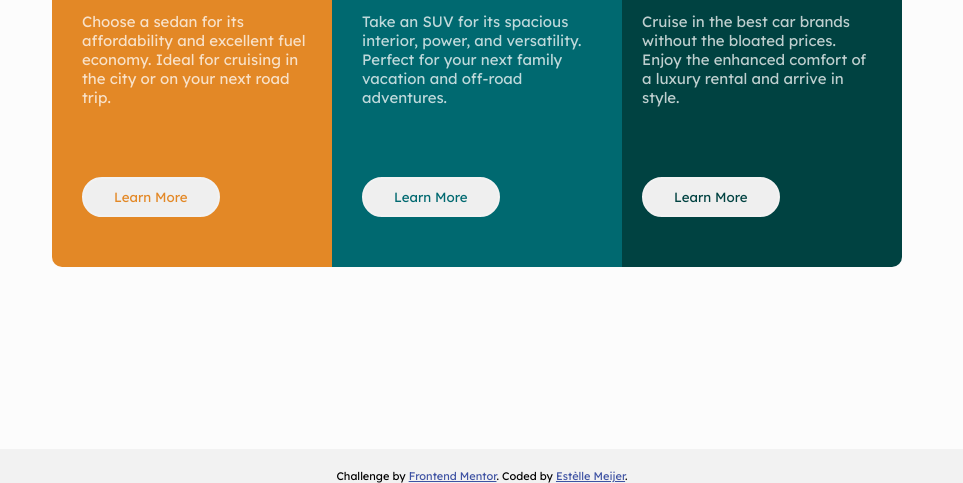
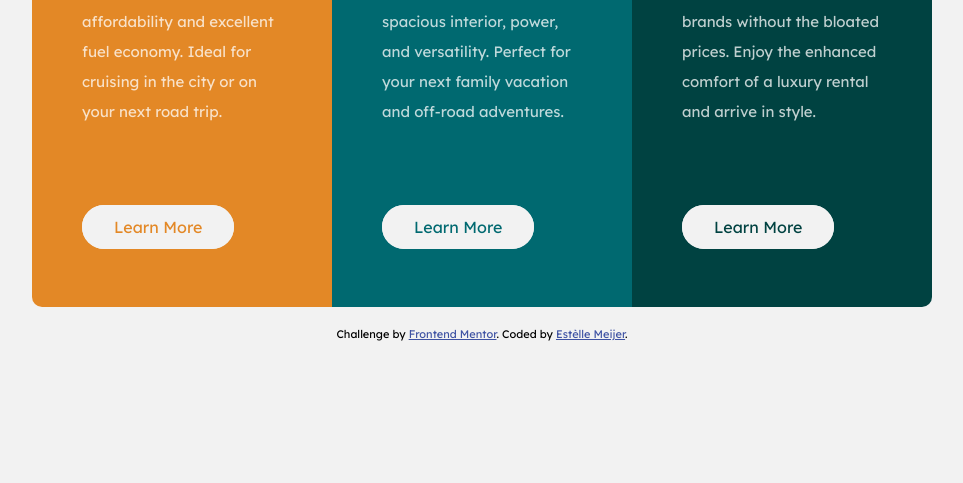
Before and after one commit to meijerestelle/3-column-preview-card-component-main, a plain HTML site: page index.html in a window 1280 px wide. Shown: the part 351-834 px from the top of the page, without its empty margins (158-1121 px from the left). After the commit the page ends 800 px from the top, so only its background shows below. Drawn offline with Linux system fonts and the light colour scheme.

Commit message:
Made changes to make the rounded corners universal & replaced the buttons with a tags

```diff
--- a/index.html
+++ b/index.html
@@ -16,27 +16,27 @@
       <img src="images/icon-sedans.svg" alt="icon of a sedans car" class="card-img">
       <h2 class="card-header">Sedans</h2>
       <p class="card-info">Choose a sedan for its affordability and excellent fuel economy. Ideal for cruising in the city or on your next road trip.</p>
-      <button class="btn">Learn More</button>
+      <a class="btn" href="#">Learn More</a>
     </div>
 
     <div class="card suvs-card">
       <img src="images/icon-suvs.svg" alt="icon of a suv car" class="card-img">
       <h2 class="card-header">SUVs</h2>
       <p class="card-info">Take an SUV for its spacious interior, power, and versatility. Perfect for your next family vacation and off-road adventures.</p>
-      <button class="btn">Learn More</button>
+      <a class="btn" href="#">Learn More</a>
     </div>
 
     <div class="card luxury-card">
       <img src="images/icon-luxury.svg" alt="icon of a luxury car" class="card-img">
       <h2 class="card-header">Luxury</h2>
       <p class="card-info">Cruise in the best car brands without the bloated prices. Enjoy the enhanced comfort of a luxury rental and arrive in style.</p>
-      <button class="btn">Learn More</button>
+      <a class="btn" href="#">Learn More</a>
     </div>
   </div>
 
   <div class="attribution">
     Challenge by <a href="https://www.frontendmentor.io?ref=challenge" target="_blank">Frontend Mentor</a>.
-    Coded by <a href="#">Estèlle Meijer</a>.
+    Coded by <a href="https://www.linkedin.com/in/est%C3%A8lle-meijer/">Estèlle Meijer</a>.
   </div>
 </body>
 </html>
--- a/styles.css
+++ b/styles.css
@@ -8,6 +8,11 @@
 
 body {
     background-color: hsl(0, 0%, 95%);
+    min-height: 100vh;
+    display: flex;
+    flex-direction: column;
+    justify-content: center;
+    align-items: center;
 }
 
 h1, h2, h3, h4, h5, h6 {
@@ -22,25 +27,25 @@ h2 {
 
 p {
     color: hsla(0, 0%, 100%, 0.75);
+    line-height: 30px;
     font-size: 15px;
 }
 
 .container {
     background: transparent;
-    width: 960px;
     display: flex;
     flex-wrap: wrap;
     justify-content: center;
     align-items: center;
-    min-height: 100vh;
-    min-width: 100vw;
     background-color: hsla(0, 0%, 100%, 0.75);
+    border-radius: 10px;
+    overflow: hidden;
 }
 
 .card {
     overflow: hidden;
-    width: 230px;
-    padding: 30px;
+    width: 200px;
+    padding: 70px 50px;
 }
 
 .card-img {
@@ -49,32 +54,27 @@ p {
 
 .sedans-card {
     background-color: hsl(31, 77%, 52%);
-    border-radius: 10px;
-    margin-left: -10px;
 }
 
-.sedans-card>button {
+.sedans-card>a {
     color: hsl(31, 77%, 52%);
 }
 
 .suvs-card {
     z-index: 99;
     background-color: hsl(184, 100%, 22%);
-    margin-left: -10px;
 }
 
-.suvs-card>button {
+.suvs-card>a {
     color:hsl(184, 100%, 22%);
 }
 
 .luxury-card {
     z-index: 98;
-    border-radius: 10px;
     background-color: hsl(179, 100%, 13%);
-    margin-left: -10px;
 }
 
-.luxury-card>button {
+.luxury-card>a {
     color:hsl(179, 100%, 13%)
 }
 
@@ -83,14 +83,16 @@ p {
 }
 
 .card-info {
-    margin-top: 30px;
+    margin: 30px 0 90px 0;
 }
 
-.btn {
+a.btn {
     border: 2px solid hsl(0, 0%, 95%);
-    margin: 70px 0 20px 0;
+    background-color: hsl(0, 0%, 95%);
+    margin-bottom: 40px;
     padding: 10px 30px;
-    border-radius: 20px;
+    border-radius: 40px;
+    text-decoration: none;
 }
 
 .btn:hover {
@@ -99,11 +101,10 @@ p {
     background-color: transparent;
 }
 
-@media screen and (max-width: 375px) {
+@media screen and (max-width: 1020px) {
     .container {
         width: auto;
         flex-direction: column;
-        padding-left: 10px;
     }
     .card {
         max-width: 325px;
```
